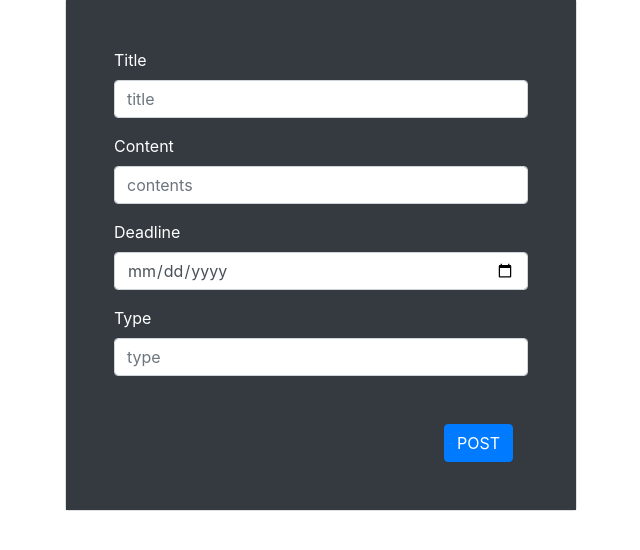
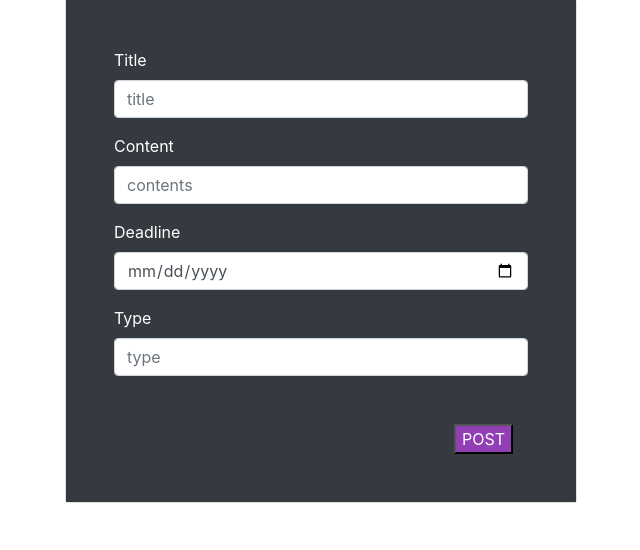
Before and after one commit to Na-naO/custom, a PHP site: page /create.php in a window 1280 px wide. Shown: the part 105-655 px from the top of the page, without its empty margins (319-959 px from the left). Run offline with PHP 8.4, Linux system fonts and the light colour scheme.

Commit message:
Add css and edit button color

```diff
--- a/create.php
+++ b/create.php
@@ -7,6 +7,7 @@
     <meta http-equiv="X-UA-Compatible" content="ie=edge">
     <title>作成 | TODOAPP_teamdevelopment</title>
     <link rel="stylesheet" href="https://stackpath.bootstrapcdn.com/bootstrap/4.4.1/css/bootstrap.min.css" integrity="sha384-Vkoo8x4CGsO3+Hhxv8T/Q5PaXtkKtu6ug5TOeNV6gBiFeWPGFN9MuhOf23Q9Ifjh" crossorigin="anonymous">
+    <link rel="stylesheet" href="style1.css">
 </head>
 
 <body>
@@ -43,7 +44,7 @@
                         <div class="mt-5">
                             <div class="bg-purple text-white">
                                 <div class="col d-flex justify-content-end">
-                                <button type="submit" class="btn btn-primary">POST</button>
+                                <button type="submit" class="btn_purple">POST</button>
                                 </div>
                             </div>
                         </div>
--- /dev/null
+++ b/style1.css
@@ -0,0 +1,4 @@
+.btn_purple {
+  background: #923EB4;
+  color: white;
+}
```
